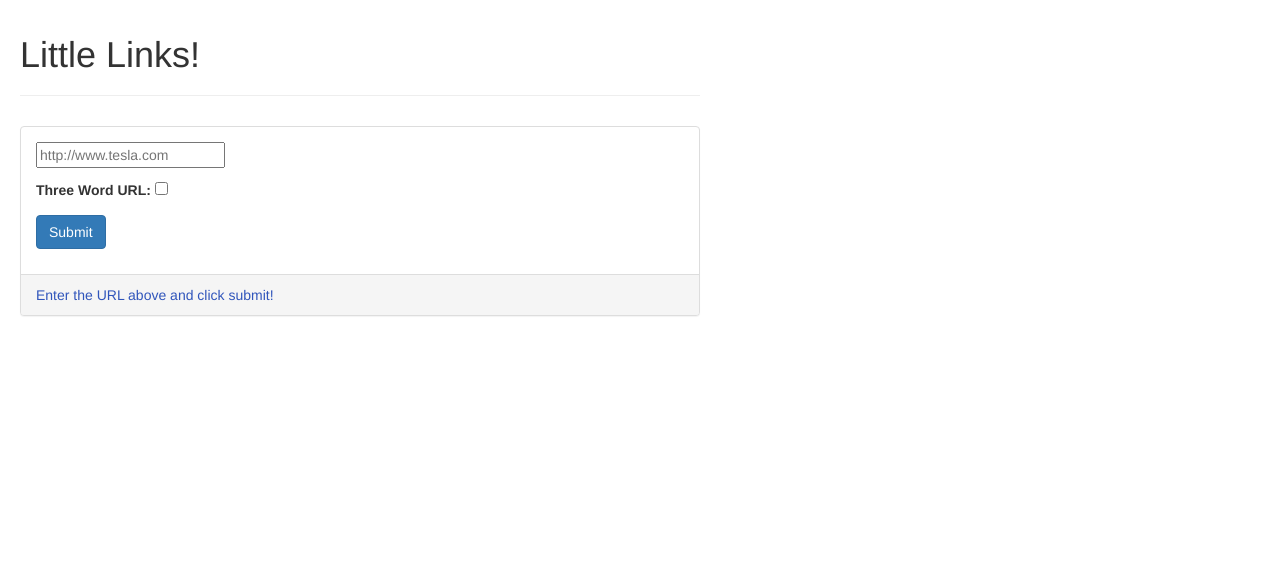
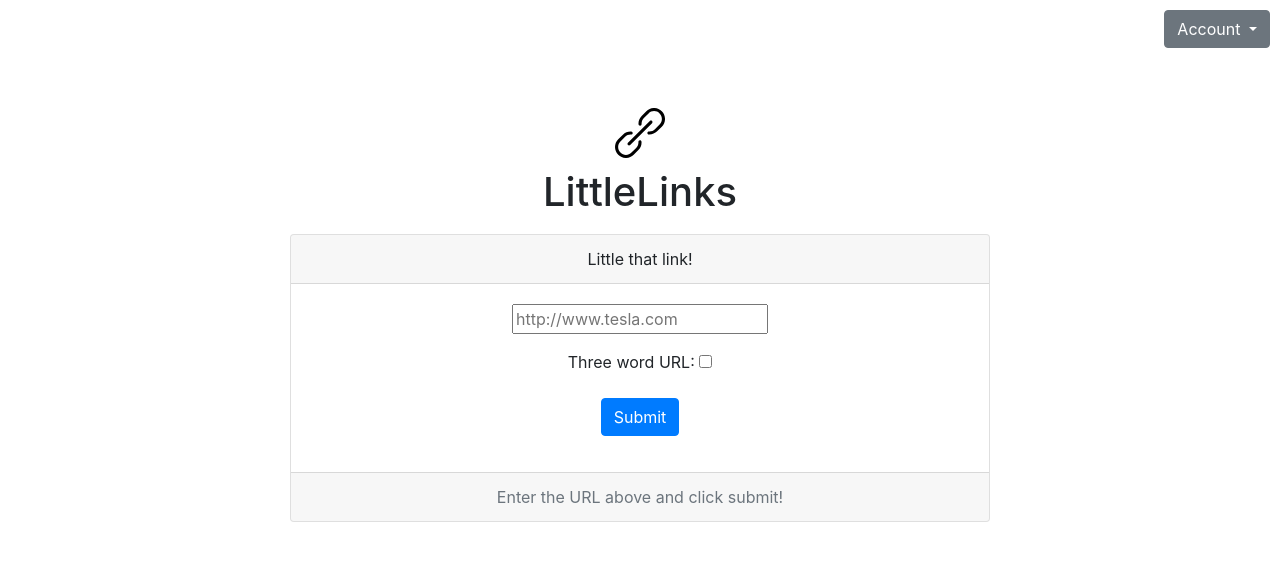
Before and after one commit to Jarbton/littlelinks-urlshortener, a Django app: page / in a window 1280 px wide. Shown: the top 561 px of the page. Run offline with Django 3.2, Linux system fonts and the light colour scheme; some libraries are stand-ins or nearby versions.

Commit message:
UI Improvements
- Completely new user interface.
- Added 'Navbar.html' for accounts dropdown (user auth. in construction).
- Upgraded to Boostrap version 4.3.1 from version 3.3.1.

```diff
--- a/littlelinksite/forms.py
+++ b/littlelinksite/forms.py
@@ -7,7 +7,7 @@ class UrlForm(forms.ModelForm):
         label='',
         widget=forms.TextInput(attrs={"placeholder": "http://www.tesla.com"})
     )
-    word_url = forms.BooleanField(
+    word_url_bool = forms.BooleanField(
         required=False,
         label='Three Word URL:'
     )
@@ -16,5 +16,5 @@ class UrlForm(forms.ModelForm):
         model = Shorturl
         fields = [
             'orig_url',
-            'word_url'
+            'word_url_bool'
         ]
--- a/littlelinksite/static/littlelinksite/css/style.css
+++ b/littlelinksite/static/littlelinksite/css/style.css
@@ -14,13 +14,6 @@ header {
     clear: both;
 }
 
-#wrap {
-    max-width: 700px;
-    margin: 5px 10px 10px 10px;
-    padding: 10px;
-    text-align: left;
-}
-
 #url-result {
     color: #3055bb;
     display: hidden;
--- a/littlelinksite/templates/littlelinksite/base.html
+++ b/littlelinksite/templates/littlelinksite/base.html
@@ -1,24 +1,31 @@
-<!DOCTYPE html>
-<html>
+<!doctype html>
+<html lang="en">
   <head>
-    <title>{% block title %}Welcome to mysite{% endblock %}</title>
+    <!-- Required meta tags -->
+    <meta charset="utf-8">
+    <meta name="viewport" content="width=device-width, initial-scale=1, shrink-to-fit=no">
+
     {% load staticfiles %}
-    <link rel="stylesheet" href="https://maxcdn.bootstrapcdn.com/bootstrap/3.3.1/css/bootstrap.min.css">
+    <!-- Bootstrap/Custom CSS -->
+    <link rel="stylesheet" href="https://stackpath.bootstrapcdn.com/bootstrap/4.3.1/css/bootstrap.min.css" integrity="sha384-ggOyR0iXCbMQv3Xipma34MD+dH/1fQ784/j6cY/iJTQUOhcWr7x9JvoRxT2MZw1T" crossorigin="anonymous">
     <link rel="stylesheet" type="text/css" href="{% static 'littlelinksite/css/style.css' %}" />
-    <script src="//ajax.googleapis.com/ajax/libs/jquery/1.9.1/jquery.min.js"></script>
-    <meta name="viewport" content="width=device-width, initial-scale=1">
+
+    <title>{% block title %}Welcome to LittleLinks{% endblock %}</title>
   </head>
   <body>
-        <div id="wrap">
-            <header>
-                <h1>Little Links!</h1>
-            </header>
-
-            <div id="content">
+    {% include "littlelinksite/navbar.html" %}
+    <div class="container">
+        <div class="row justify-content-center">
             {% block content %}
 
             {% endblock %}
         </div>
     </div>
+
+    <!-- Optional JavaScript -->
+    <!-- jQuery first, then Popper.js, then Bootstrap JS -->
+    <script src="https://code.jquery.com/jquery-3.3.1.slim.min.js" integrity="sha384-q8i/X+965DzO0rT7abK41JStQIAqVgRVzpbzo5smXKp4YfRvH+8abtTE1Pi6jizo" crossorigin="anonymous"></script>
+    <script src="https://cdnjs.cloudflare.com/ajax/libs/popper.js/1.14.7/umd/popper.min.js" integrity="sha384-UO2eT0CpHqdSJQ6hJty5KVphtPhzWj9WO1clHTMGa3JDZwrnQq4sF86dIHNDz0W1" crossorigin="anonymous"></script>
+    <script src="https://stackpath.bootstrapcdn.com/bootstrap/4.3.1/js/bootstrap.min.js" integrity="sha384-JjSmVgyd0p3pXB1rRibZUAYoIIy6OrQ6VrjIEaFf/nJGzIxFDsf4x0xIM+B07jRM" crossorigin="anonymous"></script>
   </body>
 </html>
--- a/littlelinksite/templates/littlelinksite/index.html
+++ b/littlelinksite/templates/littlelinksite/index.html
@@ -1,22 +1,53 @@
 {% extends "littlelinksite/base.html" %}
 
-{% block title %}URL Shortner - Make your URL shorter!{% endblock %}
+{% block title %}LittleLinks - Make your URL shorter!{% endblock %}
 
 {% block content %}
-
-<div class="panel panel-default">
-    <div class="panel-body">
+    <div class="col-sm-10 col-lg-8">
+        <div class="row">
+            <div class="col text-center" style="margin-top: 50px">
+                <img src="../static/littlelinksite/img/hyperlink-2.svg">
+            </div>
+        </div>
+        <div class="row">
+            <div class="col text-center" style="margin-top: 10px">
+                <h1>LittleLinks</h1>
+            </div>
+        </div>
+        <div class="row">
+            <div class="col" style="margin-top: 10px">
+                <div class="container-fluid">
+                    <div class="card text-center">
+                        <div class="card-header">
+                            Little that link!
+                        </div>
+                        <div class="card-body">
                             <form action='.' method='POST'>{% csrf_token %}
-                {{ form.as_p }}
+                                <form class="px-4 py-3">
+                                    <div class="form-group">
+                                        {{ form.orig_url }}
+                                    </div>
+                                    <div class="form-group">
+                                        <label for="{{ form.message.id_for_label }}">Three word URL:</label>
+                                        {{ form.word_url_bool }}
+                                    </div>
                                     <button id="submitButton" class="btn btn-primary">Submit</button></p>
                                 </form>
+                            </form>
                         </div>
-    <div class="panel-footer">
-        <span id="url-result">
+                        <div class="card-footer text-muted">
+                            <!-- TODO: Add if statement -->
                             {% if not littlelink %}Enter the URL above and click submit!{% endif %}
                             {% if littlelink %}<a href={{littlelink}}>{{littlelink}}</a>{% endif %}
-        </span>
+                            {{ form.non_field_errors }}
+                            {{ form.orig_url.errors }}
+                            {{ form.word_url_bool.errors }}
+                        </div>
+                    </div>
+                </div>
+            </div>
         </div>
     </div>
 
+
 {% endblock %}
--- /dev/null
+++ b/littlelinksite/templates/littlelinksite/navbar.html
@@ -0,0 +1,13 @@
+<div class="row">
+    <div class="col text-right" style="margin: 10px">
+        <div class="dropdown">
+            <button class="btn btn-secondary dropdown-toggle" type="button" id="dropdownMenu2" data-toggle="dropdown" aria-haspopup="true" aria-expanded="false">
+                Account
+            </button>
+            <div class="dropdown-menu" aria-labelledby="dropdownMenu2">
+                <a class="dropdown-item disabled" href="#" tabindex="-1" aria-disabled="true">My Little Links</a>
+                <a class="dropdown-item" href="#">Log In</a>
+            </div>
+        </div>
+    </div>
+</div>
--- a/littlelinksite/views.py
+++ b/littlelinksite/views.py
@@ -30,7 +30,7 @@ class IndexView(View):
         context = { 'form' : form }
 
         if form.is_valid():
-            word_url_bool = form.cleaned_data['word_url']
+            word_url_bool = form.cleaned_data['word_url_bool']
             if word_url_bool:
                 new_url_id = get_new_word_url()
             else:
@@ -45,6 +45,7 @@ class IndexView(View):
             context["littlelink"] = output_url
 
         return render(request, self.template_name, context)
+
 
 def redirect_original(request, new_url_id):
     url = get_object_or_404(Shorturl, pk=new_url_id)
```
Also changed, not shown: db.sqlite3, littlelinksite/static/littlelinksite/img/hyperlink-2.svg (added), 7 other files. Lines whose indentation alone changed are shown as unchanged.
